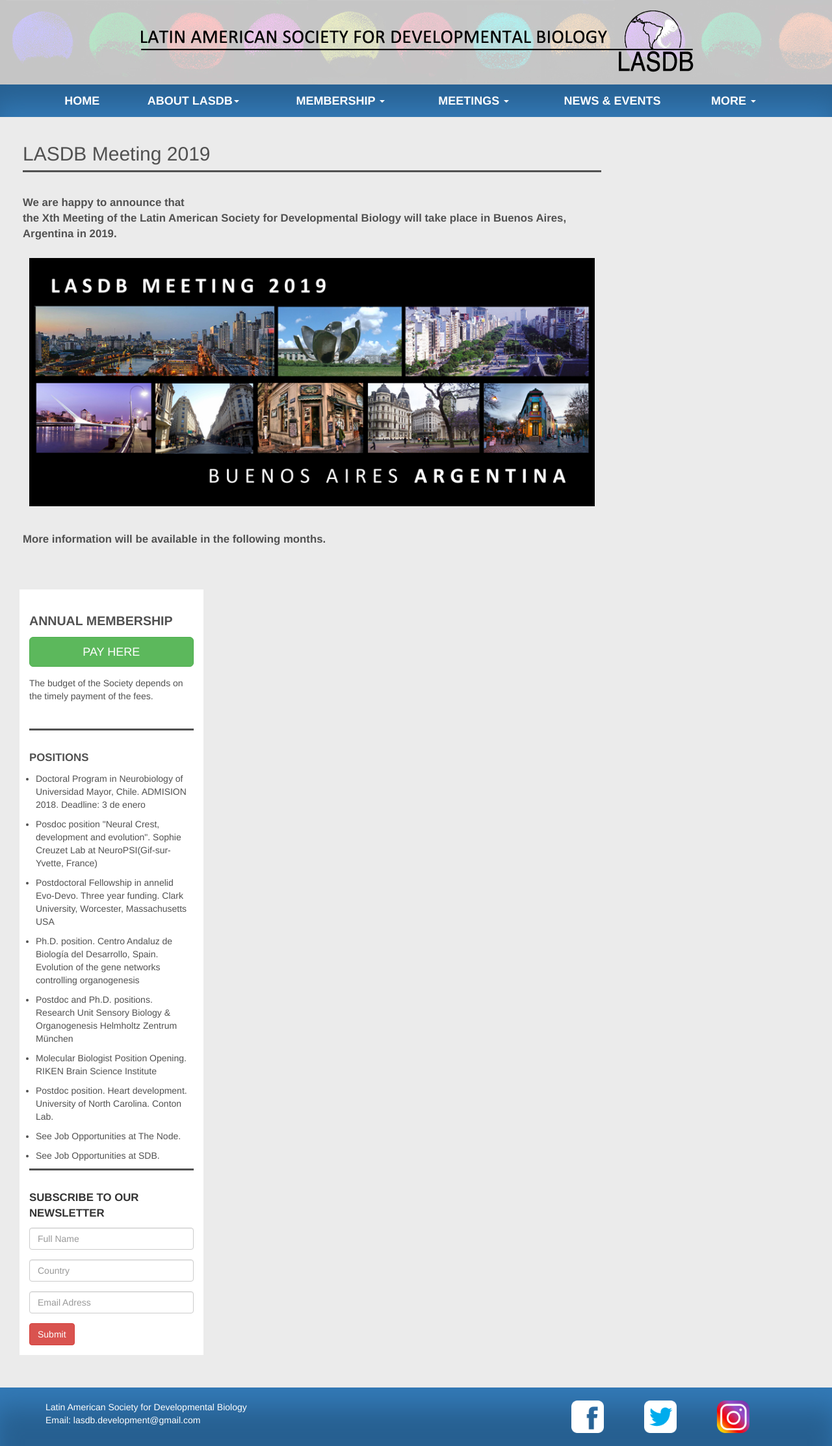
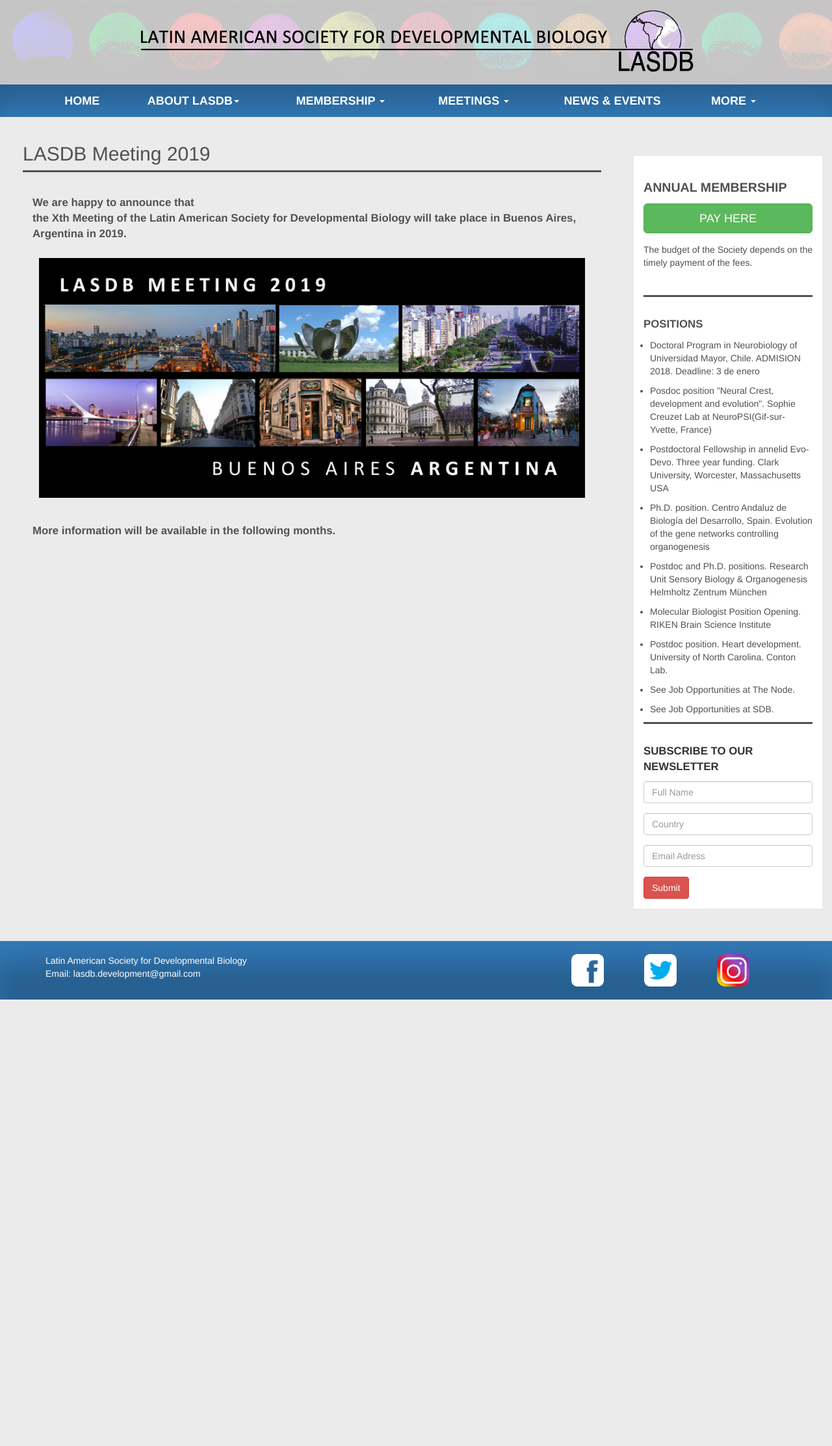
Before and after one commit to lasdb/lasdb.github.io, a Jekyll site: the page built from pages/lasdb2019.html, in a window 1280 px wide. Shown: the whole page at 65% size. Built offline with Jekyll 4.4.1, drawn with Linux system fonts in a browser that asks for light colours; nearby versions of some CDN libraries; after the commit the page ends 1538 px from its top, so only the background shows below that.

Commit message:
arreglando cagadas de glanuza

```diff
--- a/pages/lasdb2019.html
+++ b/pages/lasdb2019.html
@@ -5,6 +5,7 @@ layout: default
 
 <h2 class="page-header" id="page-news-header">LASDB Meeting 2019</h2>
 
+<div class="col-xs-12">
     <div class="panel-body">
         <p style="font-weight:bold; font-size: 1.2em;"> We are happy to announce that  <br>the Xth Meeting of the Latin American Society for Developmental Biology will take place in Buenos Aires, Argentina in 2019. </p>
 
```
